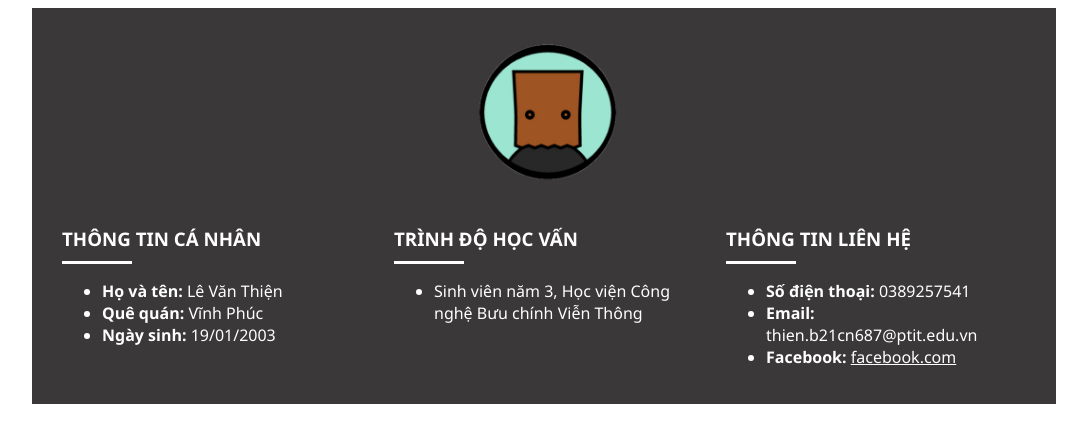
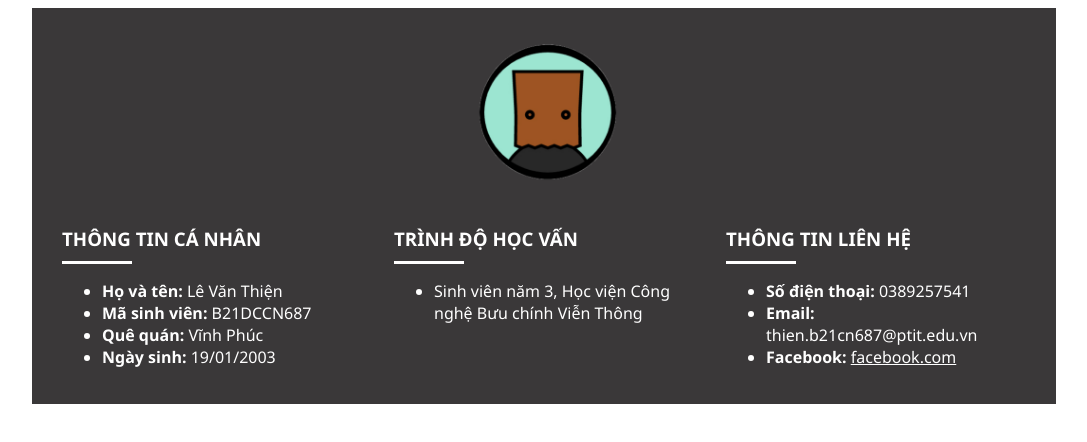
Before and after one commit to nghilonganh00/LTW1, a plain HTML site: page index.html in a window 1280 px wide. Shown: the whole page, without its empty margins (96-1183 px from the left). Drawn offline with Linux system fonts and the light colour scheme.

Commit message:
Update index.html
Update MSV

```diff
--- a/index.html
+++ b/index.html
@@ -16,6 +16,7 @@
             <div class="line"></div>
             <ul class="content">
               <li><strong>Họ và tên:</strong> Lê Văn Thiện</li>
+              <li><strong>Mã sinh viên:</strong> B21DCCN687</li>
               <li><strong>Quê quán:</strong> Vĩnh Phúc</li>
               <li><strong>Ngày sinh:</strong> 19/01/2003</li>
             </ul>
```
